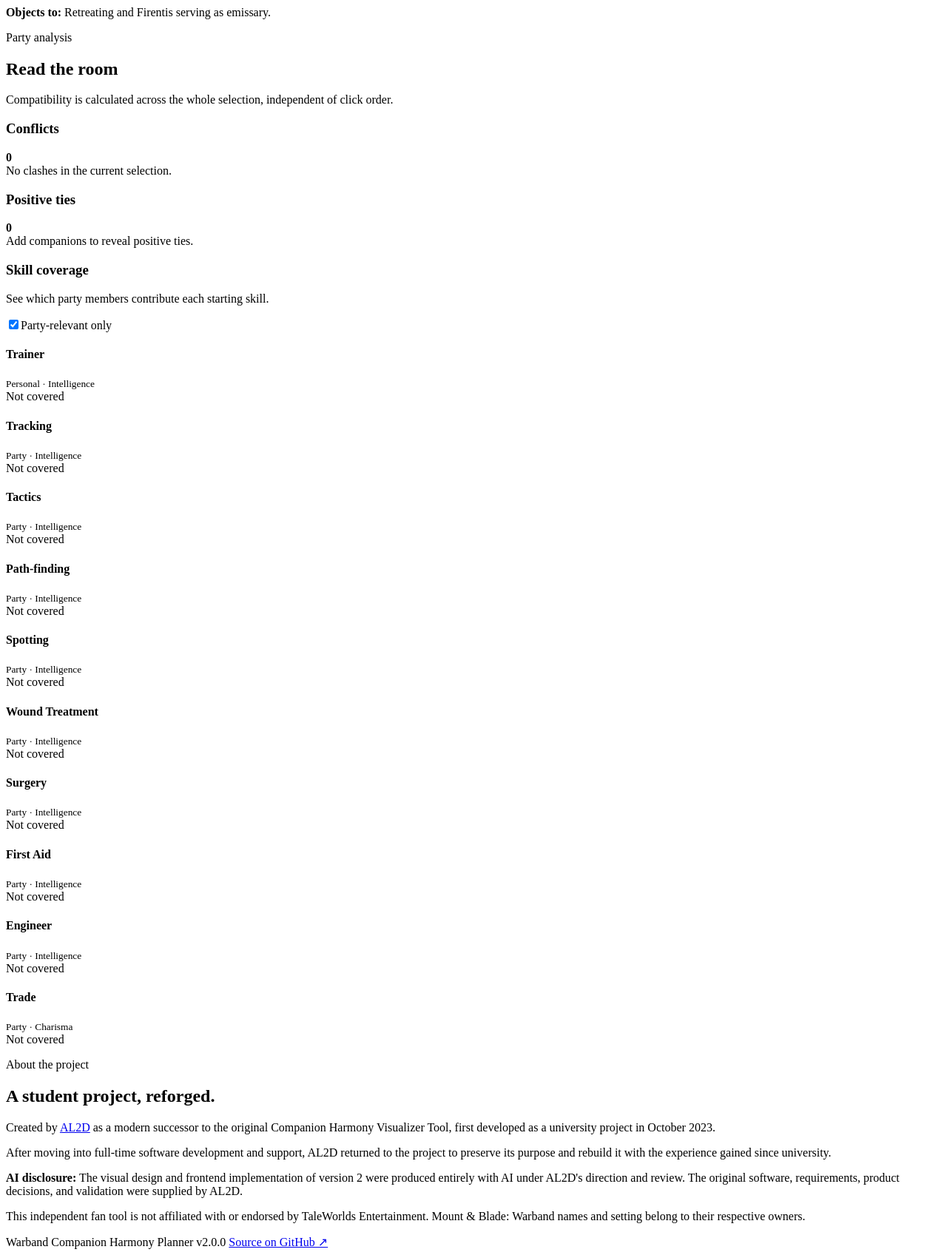
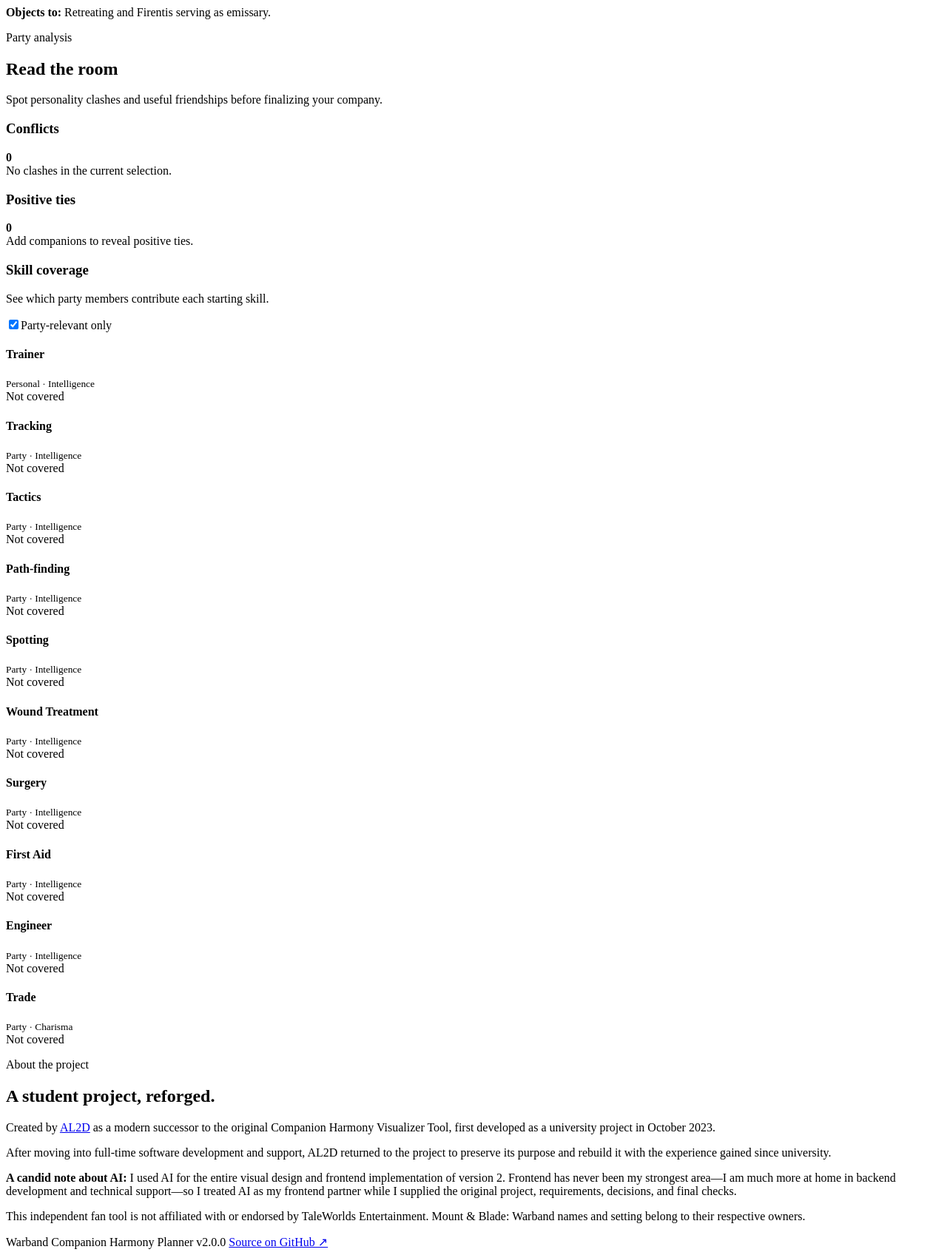
Before and after one commit to al2d-x/warband-companion-harmony-planner, a website with bundled scripts: page docs/index.html in a window 1280 px wide. Shown: the part 3140-4836 px from the top of the page at 74% size. Built offline with nearby package versions, Linux system fonts and the light colour scheme.

Commit message:
Make project copy more personal and player-focused

```diff
--- a/docs/index.html
+++ b/docs/index.html
@@ -88,7 +88,7 @@
         <div>
           <p class="eyebrow">Party analysis</p>
           <h2 id="analysis-title">Read the room</h2>
-          <p>Compatibility is calculated across the whole selection, independent of click order.</p>
+          <p>Spot personality clashes and useful friendships before finalizing your company.</p>
         </div>
       </div>
       <div class="relationship-grid">
@@ -117,7 +117,7 @@
       <div class="about-copy">
         <p>Created by <a href="https://github.com/al2d-x" rel="noreferrer">AL2D</a> as a modern successor to the original Companion Harmony Visualizer Tool, first developed as a university project in October 2023.</p>
         <p>After moving into full-time software development and support, AL2D returned to the project to preserve its purpose and rebuild it with the experience gained since university.</p>
-        <p><strong>AI disclosure:</strong> The visual design and frontend implementation of version 2 were produced entirely with AI under AL2D's direction and review. The original software, requirements, product decisions, and validation were supplied by AL2D.</p>
+        <p><strong>A candid note about AI:</strong> I used AI for the entire visual design and frontend implementation of version 2. Frontend has never been my strongest area—I am much more at home in backend development and technical support—so I treated AI as my frontend partner while I supplied the original project, requirements, decisions, and final checks.</p>
         <p>This independent fan tool is not affiliated with or endorsed by TaleWorlds Entertainment. Mount &amp; Blade: Warband names and setting belong to their respective owners.</p>
       </div>
     </section>
```
Also changed, not shown: README.md.
